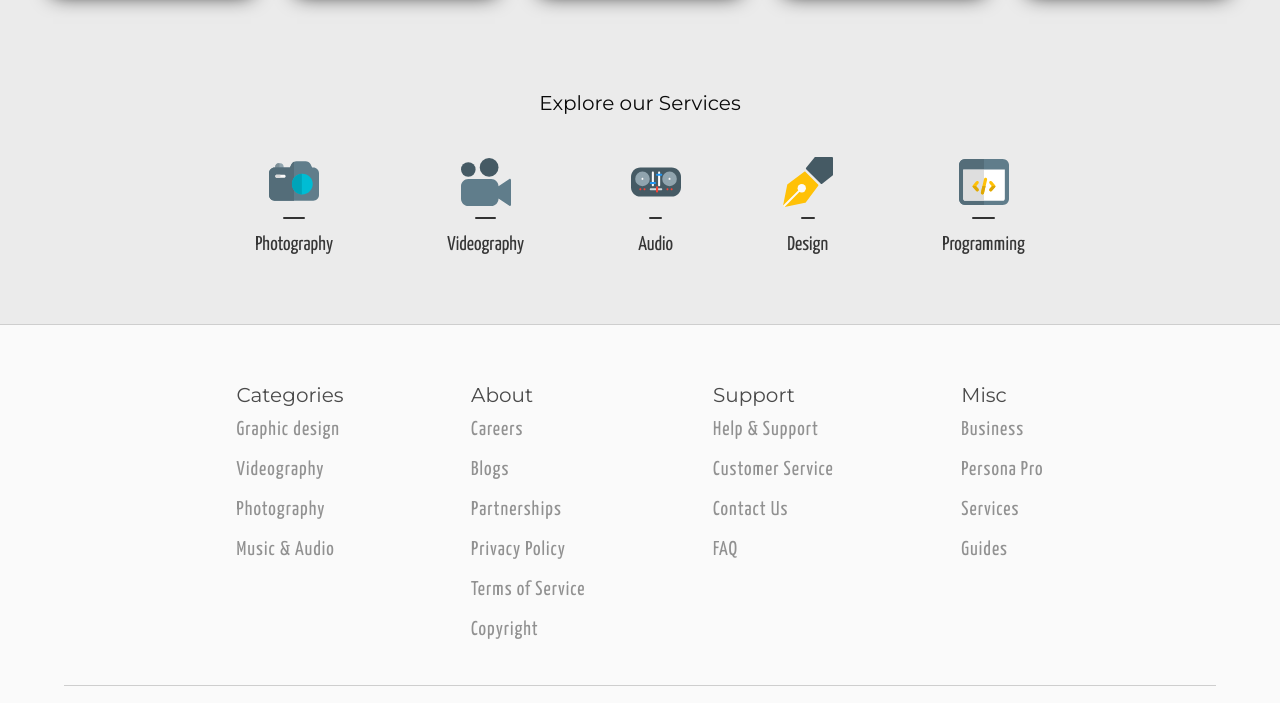
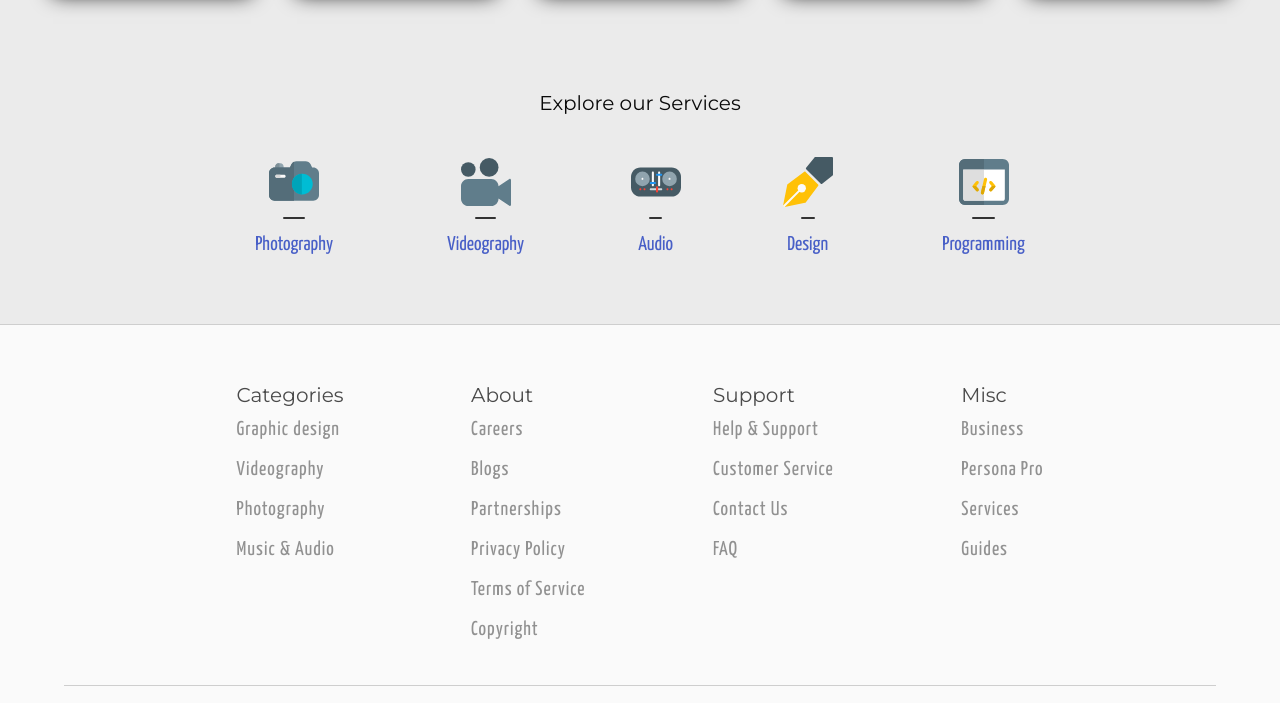
Before and after one commit to jonesliddy77/PROJECT-1, a plain HTML site: page index.html in a window 1280 px wide. Shown: the part 1916-2619 px from the top of the page. Drawn offline with nearby package versions, Linux system fonts and the light colour scheme; no server answers.

Commit message:
Relative paths for the hero popular buttons and explore our services section now link to the servicePage.html.

```diff
--- a/assets/js/script.js
+++ b/assets/js/script.js
@@ -11,3 +11,5 @@ $.ajax({url:queryURL,method:"GET"}).then(function(response){
 })
 
 // End of Geoapify API Code //
+
+<a href="./servicePage.html"> <button class="title-p5"></button> </a>
--- a/index.html
+++ b/index.html
@@ -77,11 +77,11 @@
           >
             <p style="font-size: 1.5rem">Popular:</p>
             <ul>
-              <li><a href="">photography</a></li>
-              <li><a href="">videography</a></li>
-              <li><a href="">audio</a></li>
-              <li><a href="">design</a></li>
-              <li><a href="">programming</a></li>
+              <li><a href="./servicePage.html">photography</a></li>
+              <li><a href="./servicePage.html">videography</a></li>
+              <li><a href="./servicePage.html">audio</a></li>
+              <li><a href="./servicePage.html">design</a></li>
+              <li><a href="./servicePage.html">programming</a></li>
             </ul>
           </div>
         </div>
@@ -317,35 +317,35 @@
           >
             <img src="./assets/img/digital-camera.svg" />
             <div class="line"></div>
-            <div class="title p-5">Photography</div>
+            <div class="title p-5"><a href="./servicePage.html">Photography</a></div>
           </div>
           <div
             class="card is-flex is-flex-direction-column is-justify-content-center is-align-items-center"
           >
             <img src="./assets/img/video-camera.svg" />
             <div class="line"></div>
-            <div class="title p-5">Videography</div>
+            <div class="title p-5"><a href="./servicePage.html">Videography</a></div>
           </div>
           <div
             class="card is-flex is-flex-direction-column is-justify-content-center is-align-items-center"
           >
             <img src="./assets/img/mixer.svg" />
             <div class="line"></div>
-            <div class="title p-5">Audio</div>
+            <div class="title p-5"><a href="./servicePage.html">Audio</a></div>
           </div>
           <div
             class="card is-flex is-flex-direction-column is-justify-content-center is-align-items-center"
           >
             <img src="./assets/img/design.svg" />
             <div class="line"></div>
-            <div class="title p-5">Design</div>
+            <div class="title p-5"><a href="./servicePage.html">Design</a></div>
           </div>
           <div
             class="card is-flex is-flex-direction-column is-justify-content-center is-align-items-center"
           >
             <img src="./assets/img/programming.svg" />
             <div class="line"></div>
-            <div class="title p-5">Programming</div>
+            <div class="title p-5"><a href="./servicePage.html">Programming</a></div>
           </div>
         </div>
       </section>
```
